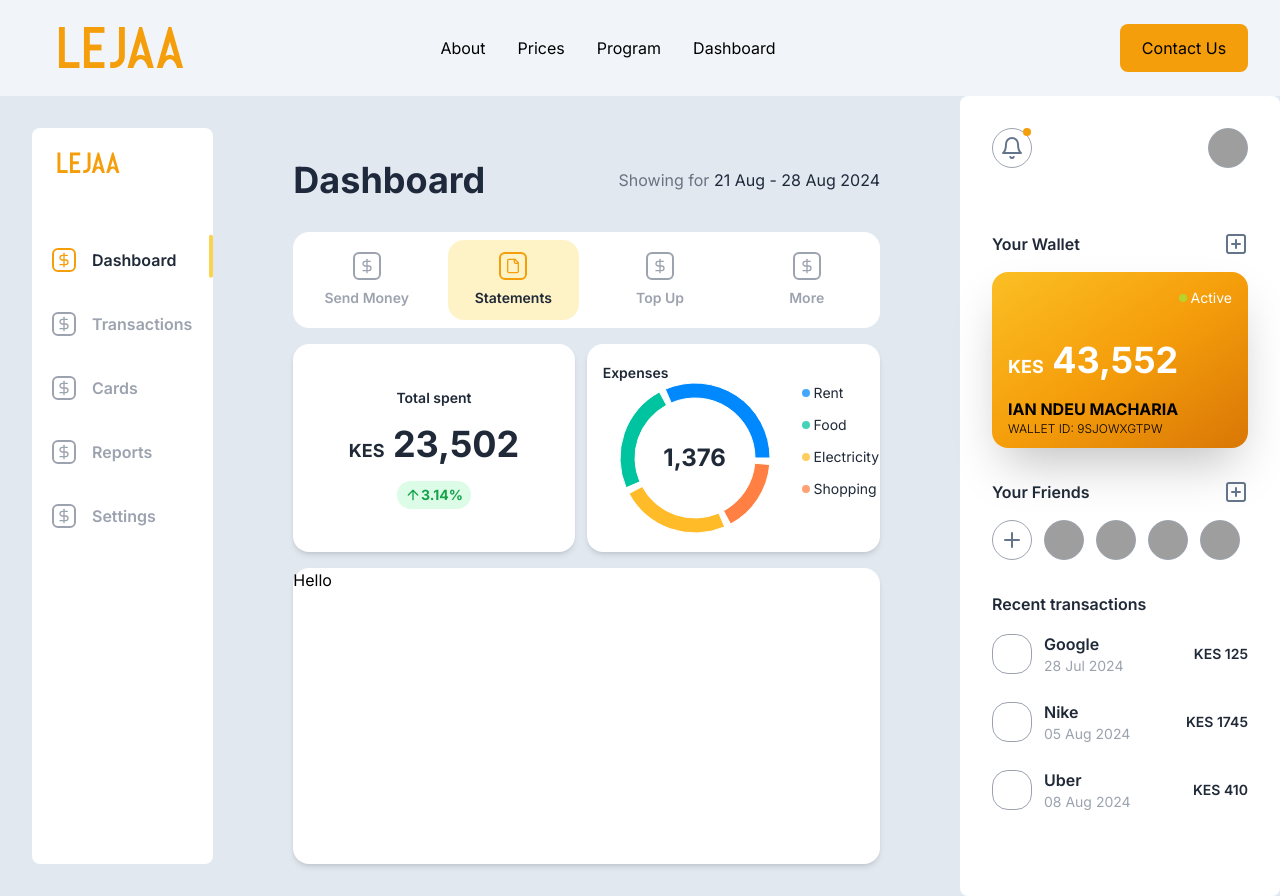
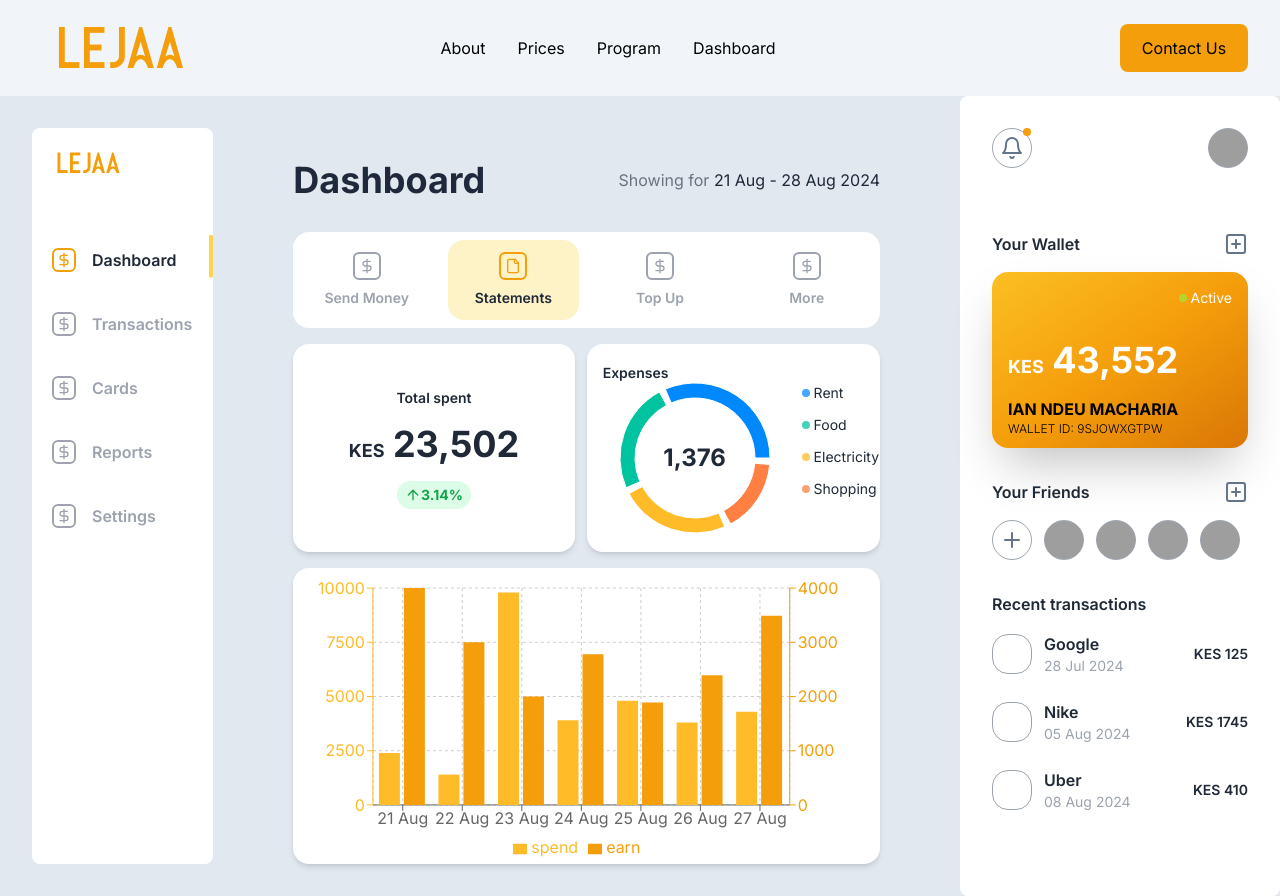
Before and after one commit to matteratomic/kilimapesa, a Next.js app: page /dashboard in a window 1280 px wide. Built offline with nearby package versions, Linux system fonts and the light colour scheme; grey boxes are pictures that could not be loaded.

Commit message:
Added barchart to dashboard

```diff
--- a/app/dashboard/page.tsx
+++ b/app/dashboard/page.tsx
@@ -1,7 +1,7 @@
 'use client'
 import { LucideArrowUp, LucideBell, LucideDollarSign, LucideFile, LucidePlaySquare, LucidePlus, LucidePlusSquare } from 'lucide-react'
 import React from 'react'
-import { PieChart, Pie, Cell } from 'recharts'
+import { PieChart, Pie, Cell, BarChart, ResponsiveContainer, CartesianGrid, XAxis, YAxis, Tooltip, Legend, Bar } from 'recharts'
 
 const COLORS = ['#0088FE', '#00C49F', '#FFBB28', '#FF8042'];
 
@@ -23,6 +23,51 @@ const Dashboard = (props: {}) => {
     { name: 'Group B', value: 300 },
     { name: 'Group C', value: 300 },
     { name: 'Group D', value: 200 },
+  ];
+
+  const data2 = [
+    {
+      name: '21 Aug',
+      earn: 4000,
+      spend: 2400,
+      amt: 2400,
+    },
+    {
+      name: '22 Aug',
+      earn: 3000,
+      spend: 1398,
+      amt: 2210,
+    },
+    {
+      name: '23 Aug',
+      earn: 2000,
+      spend: 9800,
+      amt: 2290,
+    },
+    {
+      name: '24 Aug',
+      earn: 2780,
+      spend: 3908,
+      amt: 2000,
+    },
+    {
+      name: '25 Aug',
+      earn: 1890,
+      spend: 4800,
+      amt: 2181,
+    },
+    {
+      name: '26 Aug',
+      earn: 2390,
+      spend: 3800,
+      amt: 2500,
+    },
+    {
+      name: '27 Aug',
+      earn: 3490,
+      spend: 4300,
+      amt: 2100,
+    },
   ];
   return (
     <div className="bg-slate-200 relative flex h-screen space-x-4">
@@ -127,7 +172,27 @@ const Dashboard = (props: {}) => {
         </div>
 
         <div className="bg-white shadow-md rounded-2xl w-full flex-1 mt-4">
-          Hello
+          <ResponsiveContainer width="100%" height="100%">
+            <BarChart
+              width={500}
+              height={300}
+              data={data2}
+              margin={{
+                top: 20,
+                right: 30,
+                left: 20,
+                bottom: 5,
+              }}>
+              <CartesianGrid strokeDasharray="3 3" />
+              <XAxis dataKey="name" />
+              <YAxis yAxisId="left" orientation="left" stroke="#FFBB28" />
+              <YAxis yAxisId="right" orientation="right" stroke="#F59E0B" />
+              <Tooltip />
+              <Legend />
+              <Bar yAxisId="left" dataKey="spend" fill="#FFBB28" />
+              <Bar yAxisId="right" dataKey="earn" fill="#F59E0B" />
+            </BarChart>
+          </ResponsiveContainer>
         </div>
       </div>
       <div className="relative rounded-lg bg-white h-full min-w-80 p-8">
```
